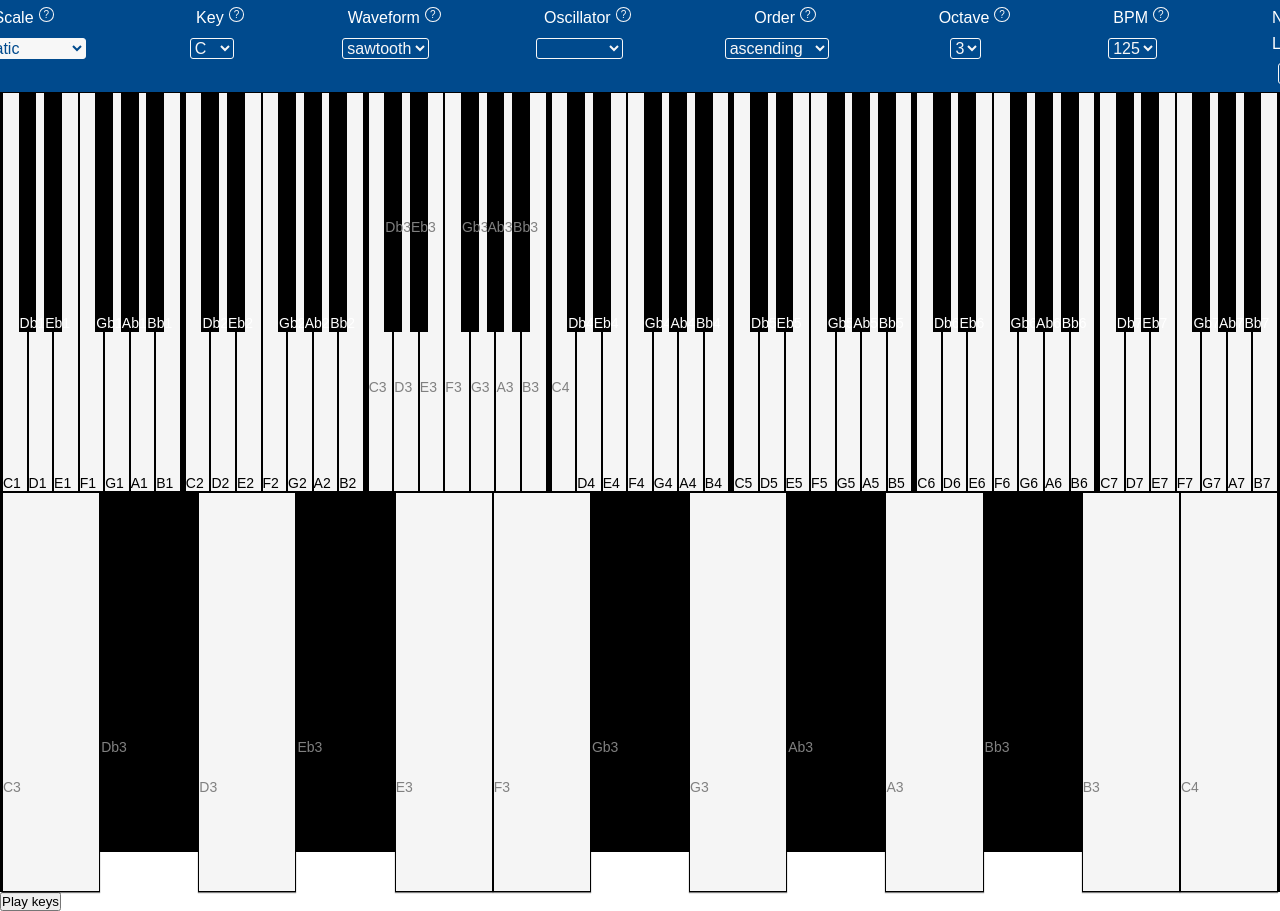
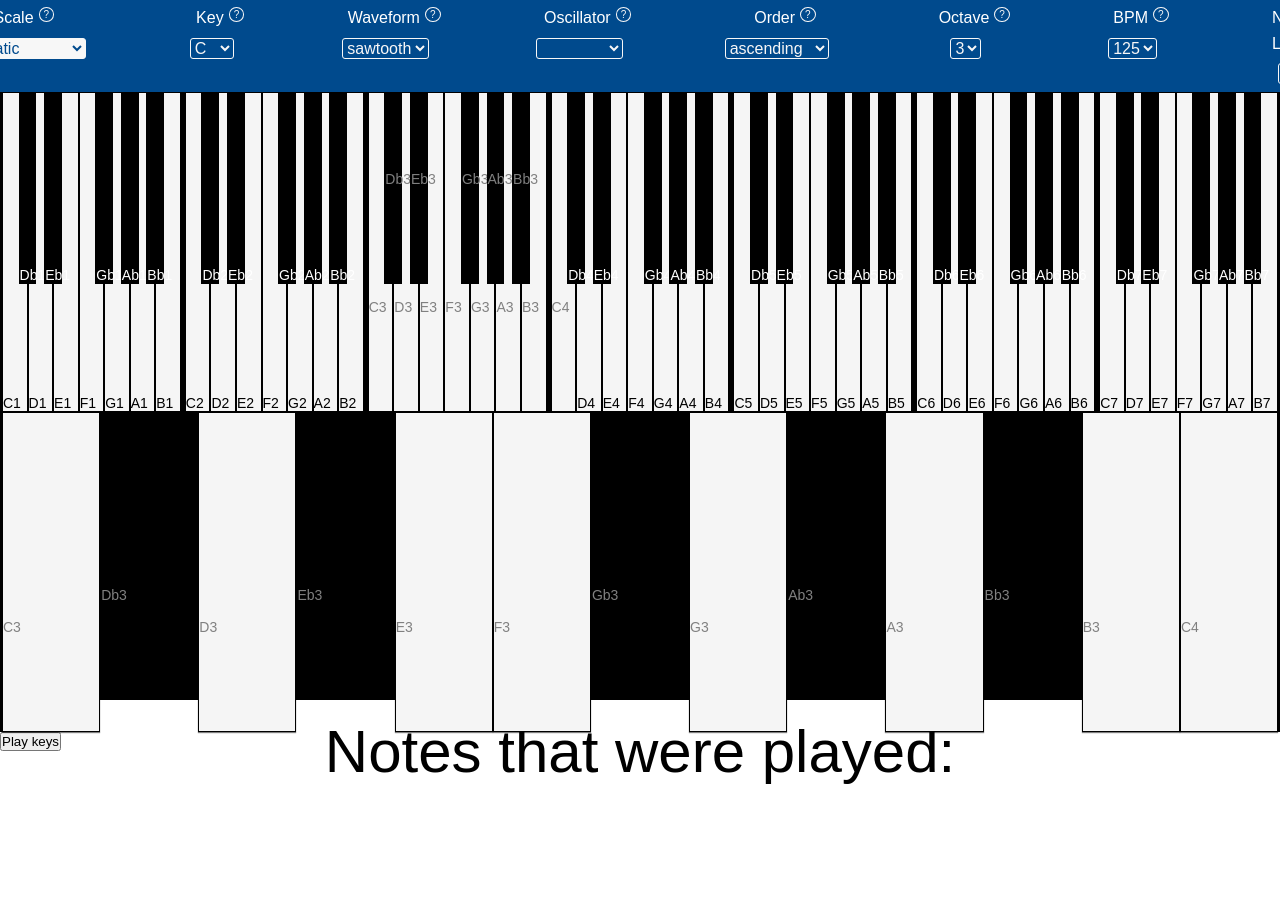
Before and after one commit to dcmorales/digital-keyboard, a React (Create React App) app: page / in a window 1280 px wide. Shown: the top 911 px of the page. After the commit the page ends 800 px from the top, so only its background shows below. Built offline with nearby package versions, Linux system fonts and the light colour scheme.

Commit message:
Moved containers to scss

```diff
--- a/src/App.css
+++ b/src/App.css
@@ -1,23 +1,3 @@
-.keyboard-container {
-  display: flex;
-  width: 100%;
-  height: 400px;
-}
-
-.octave-container {
-  display: flex;
-  width: 100%;
-  border-left: 2px solid black;
-  border-right: 2px solid black;
-}
-
-.keys {
-  width: 100%;
-  height: 100%;
-  float: left;
-  position: relative;
-}
-
 .white {
   width: 100%;
   height: 100%;
--- a/src/sass/_components.scss
+++ b/src/sass/_components.scss
@@ -1,3 +1,5 @@
+//******************************************************************************
+//Selections
 .selection-detail {
   color: $color-white;
   display: flex;
@@ -89,3 +91,6 @@
     color: $color-grey-light-1;
   }
 }
+
+//******************************************************************************
+//Full Keyboard
--- a/src/sass/_layout.scss
+++ b/src/sass/_layout.scss
@@ -11,3 +11,20 @@
   display: flex;
   justify-content: center;
 }
+
+.keyboard-container {
+  display: flex;
+  height: 40vh;
+}
+
+.octave-container {
+  display: flex;
+  width: 100%;
+  border-left: 2px solid $color-black;
+  border-right: 2px solid $color-black;
+}
+
+.keys {
+  width: 100%;
+  position: relative;
+}
```
